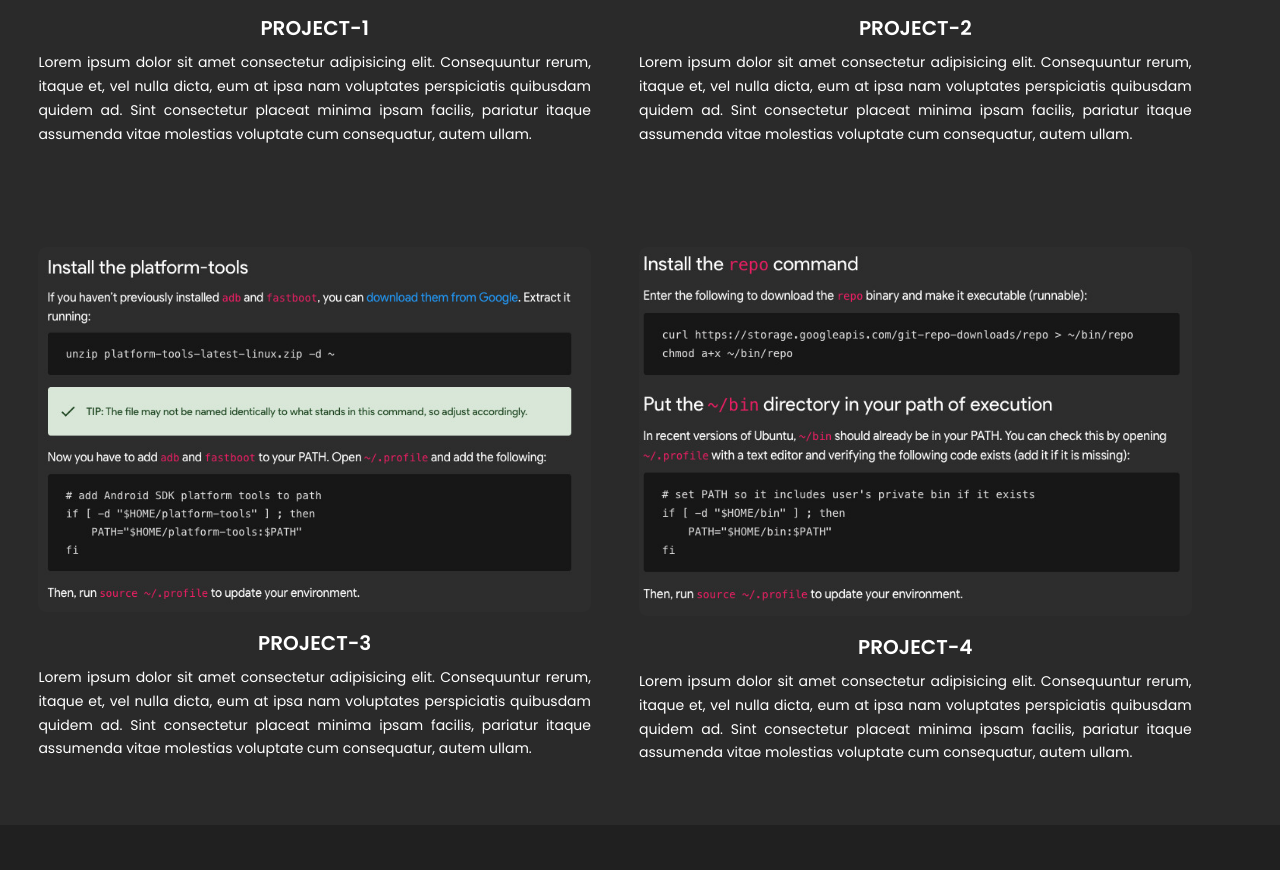
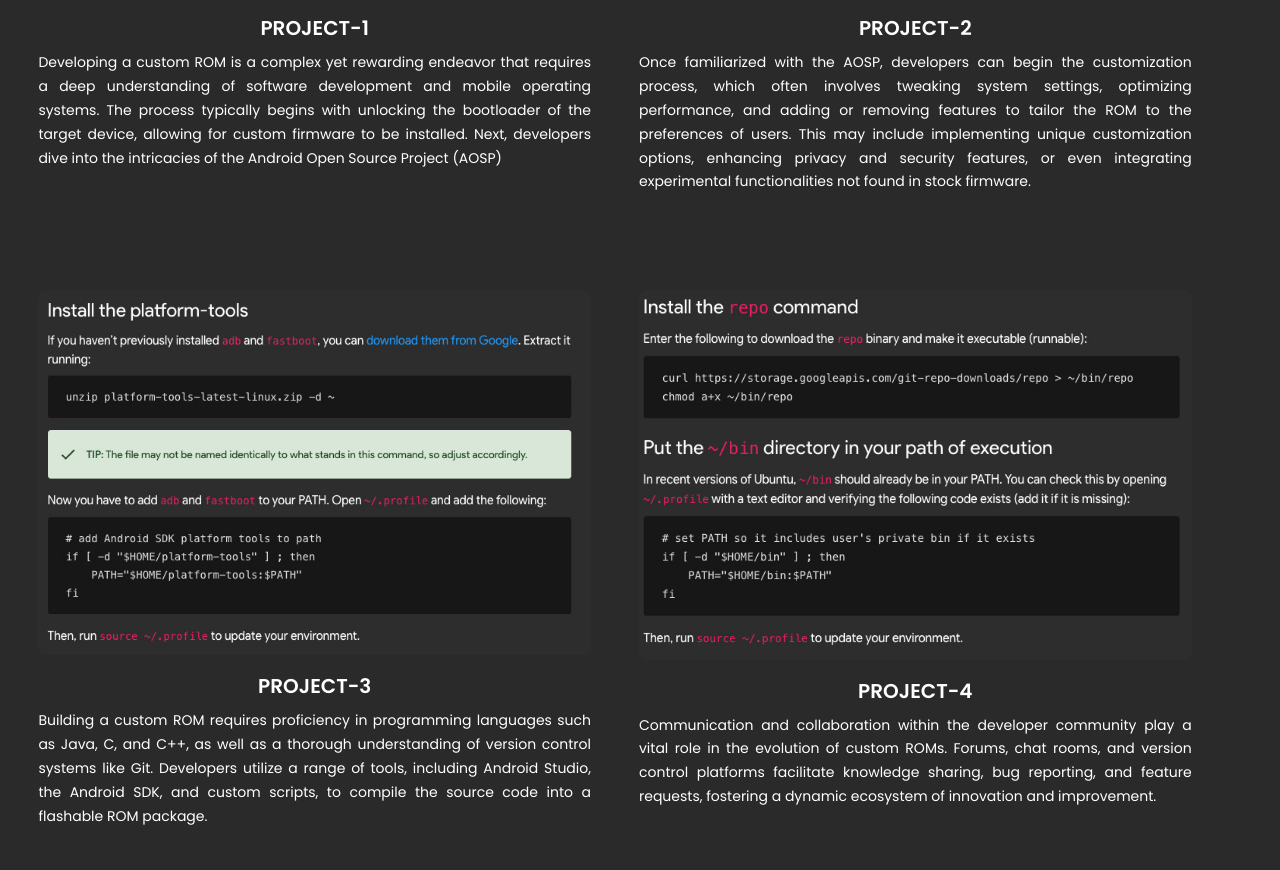
Before and after one commit to VIJAY0656/VIJAY0656.github.io, a plain HTML site: page index.html in a window 1280 px wide. Shown: the part 2682-3552 px from the top of the page. Drawn offline with nearby package versions, Linux system fonts and the light colour scheme.

Commit message:
updated files

```diff
--- a/index.html
+++ b/index.html
@@ -140,7 +140,7 @@
           <div class="layer">
             <h5>PROJECT-1</h5>
             <p>
-              Lorem ipsum dolor sit amet consectetur adipisicing elit. Consequuntur rerum, itaque et, vel nulla dicta, eum at ipsa nam voluptates perspiciatis quibusdam quidem ad. Sint consectetur placeat minima ipsam facilis, pariatur itaque assumenda vitae molestias voluptate cum consequatur, autem ullam.
+              Developing a custom ROM is a complex yet rewarding endeavor that requires a deep understanding of software development and mobile operating systems. The process typically begins with unlocking the bootloader of the target device, allowing for custom firmware to be installed. Next, developers dive into the intricacies of the Android Open Source Project (AOSP)
             </p>
 
           </div>
@@ -151,7 +151,7 @@
           <div class="layer">
             <h5>PROJECT-2</h5>
             <p>
-              Lorem ipsum dolor sit amet consectetur adipisicing elit. Consequuntur rerum, itaque et, vel nulla dicta, eum at ipsa nam voluptates perspiciatis quibusdam quidem ad. Sint consectetur placeat minima ipsam facilis, pariatur itaque assumenda vitae molestias voluptate cum consequatur, autem ullam.
+              Once familiarized with the AOSP, developers can begin the customization process, which often involves tweaking system settings, optimizing performance, and adding or removing features to tailor the ROM to the preferences of users. This may include implementing unique customization options, enhancing privacy and security features, or even integrating experimental functionalities not found in stock firmware.
             </p>
 
           </div>
@@ -163,7 +163,7 @@
           <div class="layer">
             <h5>PROJECT-3</h5>
             <p>
-              Lorem ipsum dolor sit amet consectetur adipisicing elit. Consequuntur rerum, itaque et, vel nulla dicta, eum at ipsa nam voluptates perspiciatis quibusdam quidem ad. Sint consectetur placeat minima ipsam facilis, pariatur itaque assumenda vitae molestias voluptate cum consequatur, autem ullam.
+              Building a custom ROM requires proficiency in programming languages such as Java, C, and C++, as well as a thorough understanding of version control systems like Git. Developers utilize a range of tools, including Android Studio, the Android SDK, and custom scripts, to compile the source code into a flashable ROM package.
             </p>
 
           </div>
@@ -174,7 +174,8 @@
           <div class="layer">
             <h5>PROJECT-4</h5>
             <p>
-              Lorem ipsum dolor sit amet consectetur adipisicing elit. Consequuntur rerum, itaque et, vel nulla dicta, eum at ipsa nam voluptates perspiciatis quibusdam quidem ad. Sint consectetur placeat minima ipsam facilis, pariatur itaque assumenda vitae molestias voluptate cum consequatur, autem ullam.
+              Communication and collaboration within the developer community play a vital role in the evolution of custom ROMs. Forums, chat rooms, and version control platforms facilitate knowledge sharing, bug reporting, and feature requests, fostering a dynamic ecosystem of innovation and improvement.
+
             </p>
 
           </div>
```
